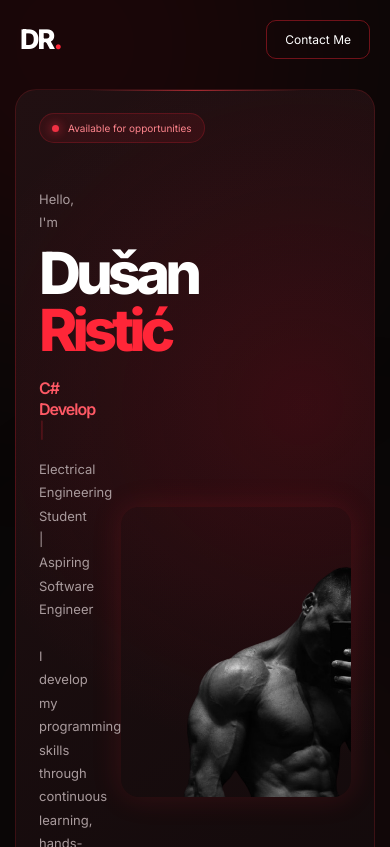
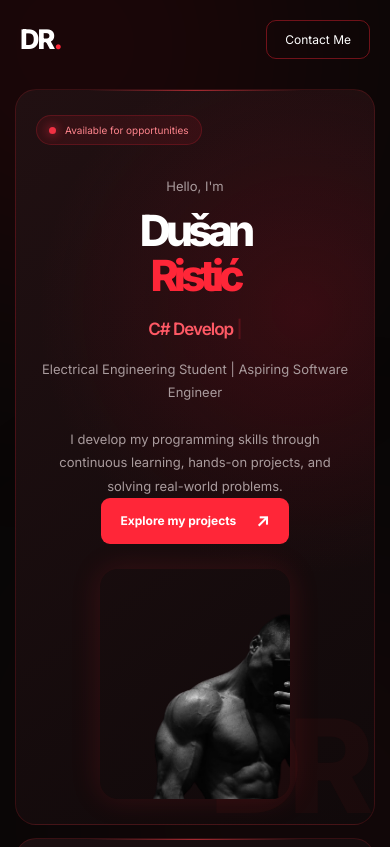
Before and after one commit to codewithdusan/portfolio, a plain HTML site: page index.html in a window 390 px wide. Shown: the top 847 px of the page. Drawn offline with Linux system fonts and the light colour scheme.

Commit message:
Za mobilne aplikacije

```diff
--- a/style.css
+++ b/style.css
@@ -793,3 +793,58 @@ body {
     object-position: center;
     display: block;
 }
+/* MOBILE HERO DESIGN */
+@media (max-width: 600px) {
+
+    .hero {
+        min-height: auto;
+        padding: 25px 20px;
+    }
+
+    .hero-top {
+        gap: 10px;
+        align-items: center;
+    }
+
+    .hero-number {
+        font-size: 10px;
+    }
+
+    .hero-layout {
+        display: flex;
+        flex-direction: column;
+        align-items: center;
+        gap: 25px;
+        margin-top: 30px;
+    }
+
+    .hero-content {
+        width: 100%;
+        margin-top: 0;
+        text-align: center;
+    }
+
+    .hero-content h1 {
+        font-size: clamp(38px, 11vw, 52px);
+        line-height: 1.05;
+    }
+
+    .hero-content h2 {
+        font-size: 17px;
+    }
+
+    .hero-description {
+        font-size: 13px;
+        line-height: 1.7;
+    }
+
+    .hero-image {
+        width: 190px;
+        height: 230px;
+        margin: 0 auto;
+    }
+
+    .primary-button {
+        margin: 0 auto;
+    }
+}
```
